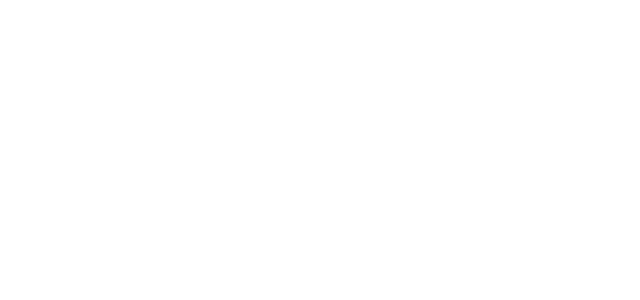
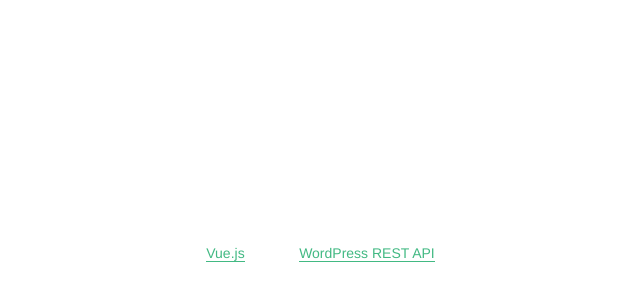
Before and after one commit to nbeers22/Vue-WP-Portfolio, a Vue app in the folder spa-theme/: page / in a window 1280 px wide. Shown: the part 470-770 px from the top of the page, without its empty margins (437-1077 px from the left). Built offline with nearby package versions, Linux system fonts and the light colour scheme; no server answers.

Commit message:
Added accessibility features acros html

```diff
--- a/spa-theme/src/components/Footer.vue
+++ b/spa-theme/src/components/Footer.vue
@@ -1,6 +1,6 @@
 <template>
-  <footer id="colophon" class="site-footer" :class="[ ['home'].includes($route.name) ? 'footer-home' : '' ]">
-    Built with love by Nathan Beers <br>&copy;{{ currentYear }}
+  <footer role="contentinfo" id="colophon" class="site-footer" :class="[ ['home'].includes($route.name) ? 'footer-home' : '' ]">
+    <p>Built with love by Nathan Beers using <a href="https://vuejs.org">Vue.js</a> and the <a href="https://developer.wordpress.org/rest-api/">WordPress REST API</a></p>
   </footer>
 </template>
 
@@ -35,5 +35,16 @@ export default {
       bottom: 0;
       width: 100%;
     }
+
+    a{
+      color: #42b983;;
+      border-bottom: 1px solid #42b983;
+      transition: font-weight 0.25s ease-in-out;
+
+      &:hover{
+        text-decoration: none;
+        font-weight: 900;
+      }
+    }
   }
 </style>
--- a/spa-theme/src/components/Navbar.vue
+++ b/spa-theme/src/components/Navbar.vue
@@ -1,5 +1,5 @@
 <template>
-  <nav class="navbar navbar-expand-lg navbar-dark">
+  <nav class="navbar navbar-expand-lg navbar-dark" role="navigation">
     <a class="navbar-brand" href="/"></a>
     <button class="navbar-toggler" type="button" data-toggle="collapse" data-target="#navbarSupportedContent" aria-controls="navbarSupportedContent" aria-expanded="false" aria-label="Toggle navigation">
       <span class="navbar-toggler-icon"></span>
--- a/spa-theme/src/main.js
+++ b/spa-theme/src/main.js
@@ -4,11 +4,11 @@ import router  from "./router";
 import "bootstrap";
 import "bootstrap/dist/css/bootstrap.min.css";
 import { library } from '@fortawesome/fontawesome-svg-core';
-import { faArrowLeft } from '@fortawesome/free-solid-svg-icons'
+import { faArrowLeft,faEnvelope } from '@fortawesome/free-solid-svg-icons'
 import { faTwitter,faLinkedin,faGithub } from '@fortawesome/free-brands-svg-icons';
 import { FontAwesomeIcon } from '@fortawesome/vue-fontawesome';
 
-library.add(faTwitter,faLinkedin,faGithub,faArrowLeft)
+library.add(faTwitter,faLinkedin,faGithub,faArrowLeft,faEnvelope)
 
 Vue.component('font-awesome-icon', FontAwesomeIcon)
 
--- a/spa-theme/src/views/Portfolio.vue
+++ b/spa-theme/src/views/Portfolio.vue
@@ -5,9 +5,9 @@
     <div class="container" style="margin-top: 20px">
       <div class="row">
         <div class="col-sm-12">
-          <ul id="categories" class="categories">
-            <li id="first-li" style="display: none"><button class="btn-primary activeCat" @click="changeActiveCategory">All</button></li>
-            <li v-for="cat in categories"><button class="btn-primary" @click="changeActiveCategory">{{ cat.name }}</button></li>
+          <ul id="categories" class="categories" role="tablist">
+            <li id="first-li" style="display: none" role="presentation"><button class="btn-primary activeCat" @click="changeActiveCategory">All</button></li>
+            <li v-for="cat in categories" role="presentation"><button class="btn-primary" @click="changeActiveCategory">{{ cat.name }}</button></li>
           </ul>
         </div>
       </div>
```
Also changed, not shown: 2 other files (tests, documents, lock files or other folders).
